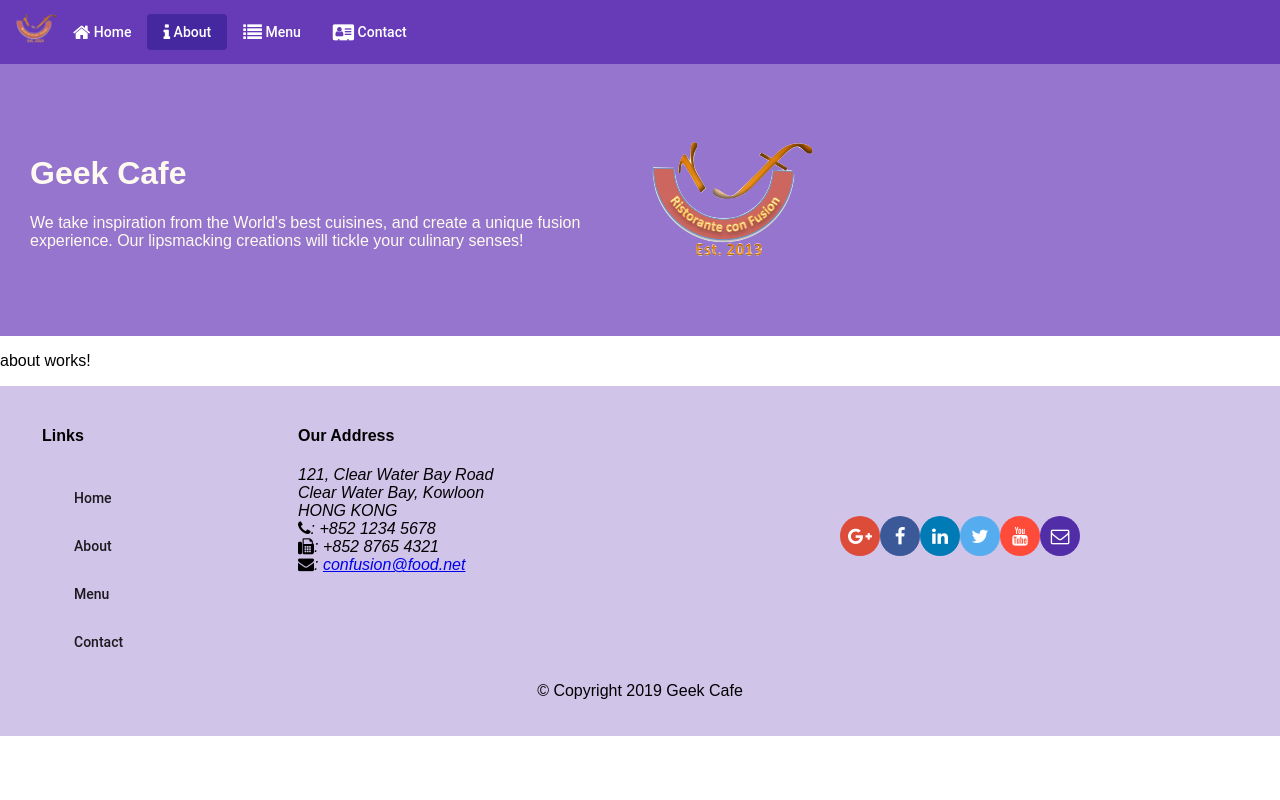
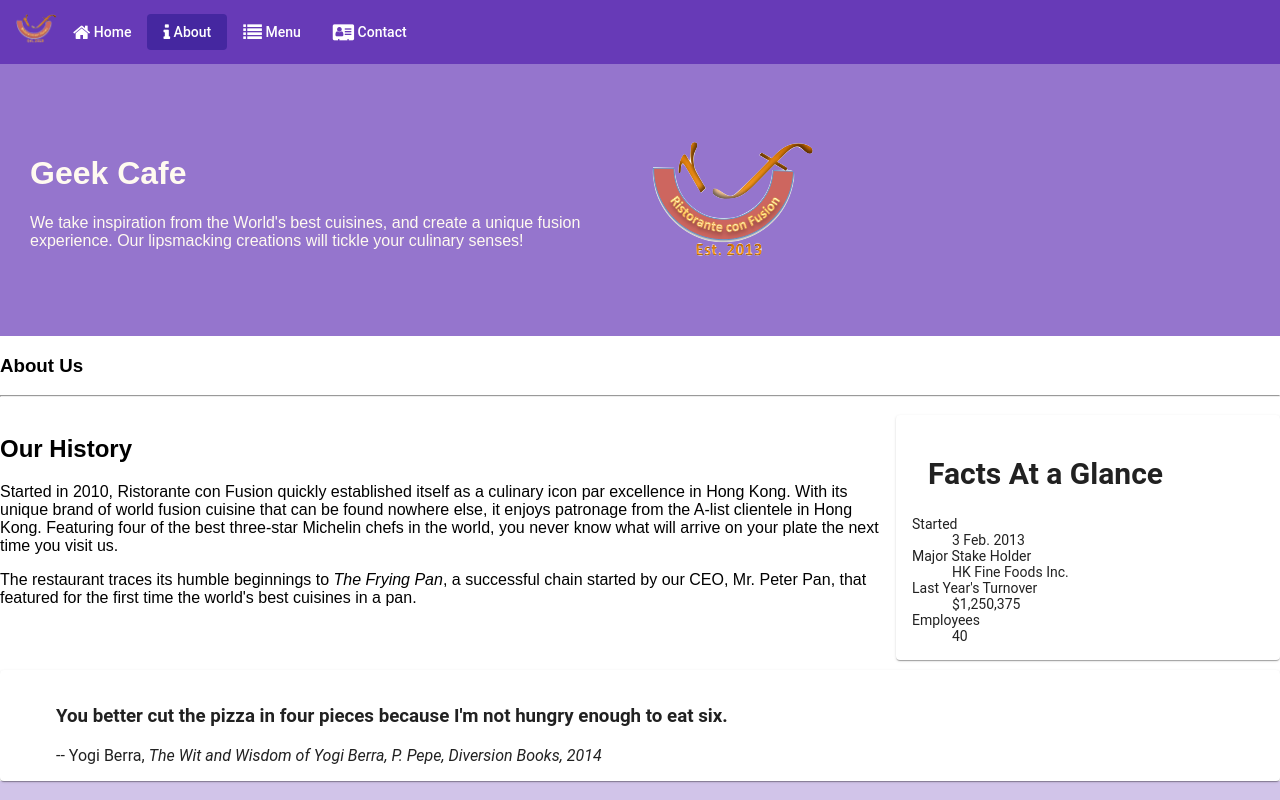
Before and after one commit to harshkr101/angular-sample-app, an Angular app: page /about in a window 1280 px wide. Shown: the top 800 px of the page. Built offline with nearby package versions, Linux system fonts and the light colour scheme.

Commit message:
routing update

```diff
--- a/src/app/about/about.component.html
+++ b/src/app/about/about.component.html
@@ -1 +1,56 @@
-<p>about works!</p>
+<div class="container"
+  fxLayout="column"
+  fxLayoutGap="10px">
+
+  <div fxFlex>
+    <div>
+        <h3>About Us</h3>
+        <hr>
+    </div>
+  </div>
+
+  <div fxFlex>
+    <div fxLayout="column" fxLayout.gt-sm="row">
+      <div fxFlex="70">
+        <h2>Our History</h2>
+        <p>Started in 2010, Ristorante con Fusion quickly established itself as a culinary icon par excellence in Hong Kong. With its unique brand of world fusion cuisine that can be found nowhere else, it enjoys patronage from the A-list clientele in Hong Kong.  Featuring four of the best three-star Michelin chefs in the world, you never know what will arrive on your plate the next time you visit us.</p>
+        <p>The restaurant traces its humble beginnings to <em>The Frying Pan</em>, a successful chain started by our CEO, Mr. Peter Pan, that featured for the first time the world's best cuisines in a pan.</p>
+      </div>
+      <div fxFlex="30">
+        <mat-card>
+          <mat-card-header>
+            <mat-card-title>
+            <h2>Facts At a Glance</h2>
+            </mat-card-title>
+          </mat-card-header>
+          <mat-card-content>
+            <dl>
+              <dt>Started</dt>
+              <dd>3 Feb. 2013</dd>
+              <dt>Major Stake Holder</dt>
+              <dd>HK Fine Foods Inc.</dd>
+              <dt>Last Year's Turnover</dt>
+              <dd>$1,250,375</dd>
+              <dt>Employees</dt>
+              <dd>40</dd>
+            </dl>
+          </mat-card-content>
+        </mat-card>
+      </div>
+    </div>
+  </div>
+
+  <div fxFlex>
+    <mat-card>
+      <blockquote>
+        <h3>You better cut the pizza in four pieces because
+            I'm not hungry enough to eat six.</h3>
+        <footer>-- Yogi Berra,
+          <cite>The Wit and Wisdom of Yogi Berra,
+            P. Pepe, Diversion Books, 2014</cite>
+        </footer>
+      </blockquote>
+    </mat-card>
+  </div>
+
+</div>
--- a/src/app/app-routing/routes.ts
+++ b/src/app/app-routing/routes.ts
@@ -11,5 +11,6 @@ export const routes: Routes=[
     {path: 'menu',component: MenuComponent},
     {path: '',redirectTo: '/home',pathMatch: 'full'},
     {path:'contactus', component: ContactComponent},
-    {path:'about',component: AboutComponent}
+    {path:'about',component: AboutComponent},
+    {path: 'dishdetail/:id',component: DishdetailComponent}
 ];
--- a/src/app/dishdetail/dishdetail.component.html
+++ b/src/app/dishdetail/dishdetail.component.html
@@ -20,6 +20,7 @@
         <mat-card-actions>
             <button mat-button>LIKE</button>
             <button mat-button>SHARE</button>
+            <button mat-button (click)="goBack()">BACK</button>
         </mat-card-actions>
     </mat-card>
     </div>
--- a/src/app/dishdetail/dishdetail.component.ts
+++ b/src/app/dishdetail/dishdetail.component.ts
@@ -1,5 +1,8 @@
-import { Component, OnInit, Input } from '@angular/core';
+import { Component, OnInit} from '@angular/core';
+import { Params, ActivatedRoute } from '@angular/router';
+import { Location } from '@angular/common';
 import { Dish } from '../shared/dish';
+import { DishService } from '../services/dish.service';
 
 @Component({
   selector: 'app-dishdetail',
@@ -8,13 +11,19 @@ import { Dish } from '../shared/dish';
 })
 export class DishdetailComponent implements OnInit {
 
-  @Input()
+
   dish:Dish;
 
-  constructor() { }
+  constructor(private dishService: DishService,private route:ActivatedRoute, private location:Location) { }
 
 
   ngOnInit() {
+    let id=this.route.snapshot.params['id'];
+    this.dish=this.dishService.getDish(id);
+  }
+
+  goBack(): void {
+    this.location.back();
   }
 
 }
--- a/src/app/footer/footer.component.html
+++ b/src/app/footer/footer.component.html
@@ -9,10 +9,10 @@
       <div fxFlex="40" fxFlexOffset="20px">
         <h4>Links</h4>
         <mat-list>
-          <mat-list-item><a mat-button>Home</a></mat-list-item>
-          <mat-list-item><a mat-button>About</a></mat-list-item>
-          <mat-list-item><a mat-button>Menu</a></mat-list-item>
-          <mat-list-item><a mat-button>Contact</a></mat-list-item>
+          <mat-list-item><a mat-button routerLink='/home'  >Home</a></mat-list-item>
+          <mat-list-item><a mat-button routerLink='/about' >About</a></mat-list-item>
+          <mat-list-item><a mat-button routerLink='/menu' >Menu</a></mat-list-item>
+          <mat-list-item><a mat-button routerLink='/contactus'>Contact</a></mat-list-item>
         </mat-list>
       </div>
       <div fxFlex="55">
--- a/src/app/footer/footer.component.scss
+++ b/src/app/footer/footer.component.scss
@@ -13,6 +13,7 @@ $background-pale: #D1C4E9;
     @include zero-margin(20px, 0px);
 }
 
+
 .btn-facebook {color:#fff!important; background-color:#3b5998!important;}
 .btn-google-plus{color:#fff!important;background-color:#dd4b39!important;}
 .btn-youtube{color:#fff!important;background-color:#ff4b39!important;}
--- a/src/app/menu/menu.component.html
+++ b/src/app/menu/menu.component.html
@@ -8,7 +8,7 @@
 
     <div fxFlex>
             <mat-grid-list cols="2" rowHeight="200px" >
-                    <mat-grid-tile *ngFor="let dish of dishes"  (click)="onSelect(dish)" >
+                    <mat-grid-tile *ngFor="let dish of dishes"  [routerLink]="['/dishdetail',dish.id]" >
                         <img height="200px" src="{{dish.image}}" alt="{{dish.name}}">
                         <mat-grid-tile-footer>
                             <h1>{{dish.name | uppercase}}</h1>
@@ -16,5 +16,5 @@
                     </mat-grid-tile>
                 </mat-grid-list>
     </div>
-    <app-dishdetail [dish]="selectedDish"></app-dishdetail>
+
 </div>
```
